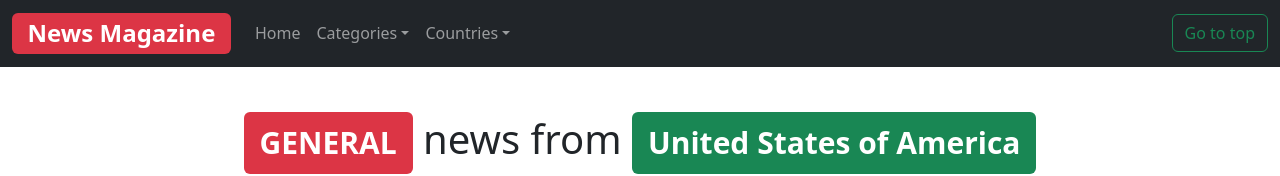
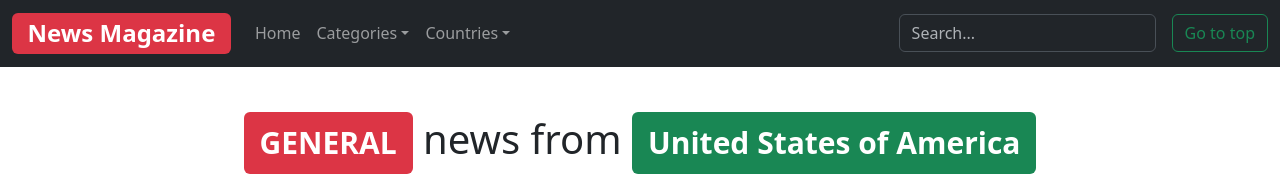
Before and after one commit to kraft-aka/react-news-app, a React (Vite) app: page / in a window 1280 px wide. Shown: the top 176 px of the page. Built offline with nearby package versions, Linux system fonts and the light colour scheme; no server answers.

Commit message:
add input field to navbar

```diff
--- a/src/pages/NavbarComponent.jsx
+++ b/src/pages/NavbarComponent.jsx
@@ -6,6 +6,8 @@ import {
   Container,
   NavDropdown,
   Button,
+  Form,
+  InputGroup,
 } from "react-bootstrap";
 import { Link } from "react-router-dom";
 import { NewsContext } from "../dataProvider/newsDataProvider";
@@ -74,6 +76,15 @@ const NavbarComponent = () => {
               </NavDropdown.Item>
             </NavDropdown>
           </Nav>
+          <Form inline className="px-3">
+            <InputGroup>
+              <Form.Control
+                placeholder="Search..."
+                aria-label="Search..."
+                aria-describedby="search"
+              />
+            </InputGroup>
+          </Form>
           <Button onClick={goToTop} variant="outline-success">
             Go to top
           </Button>
```
